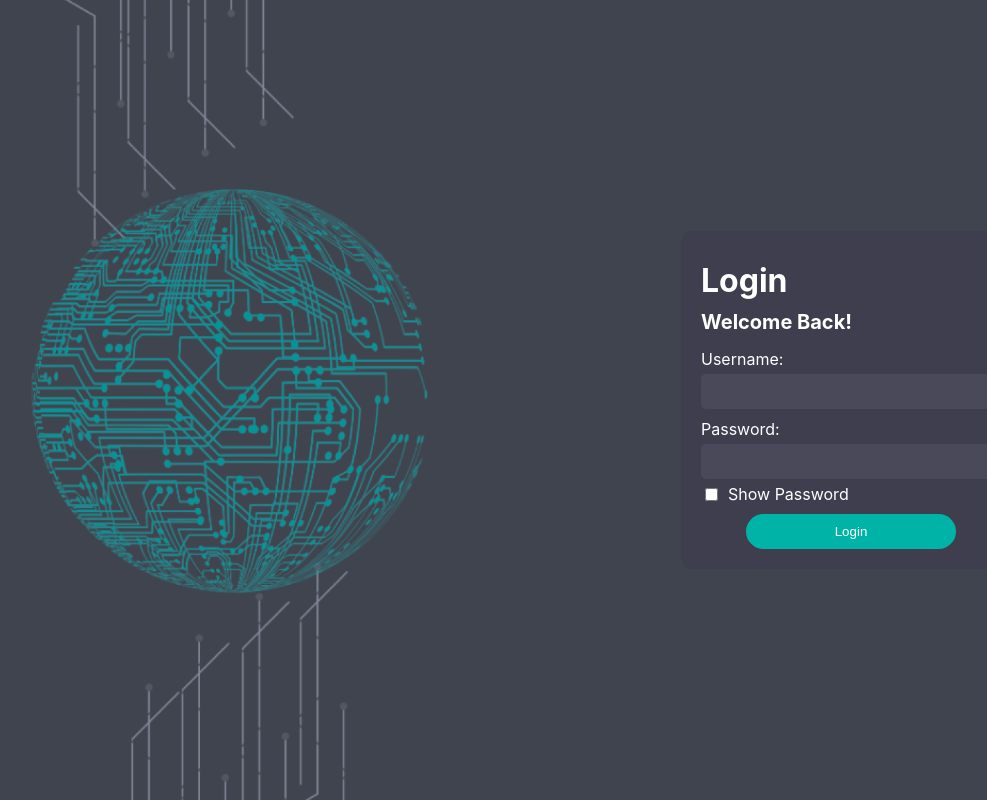
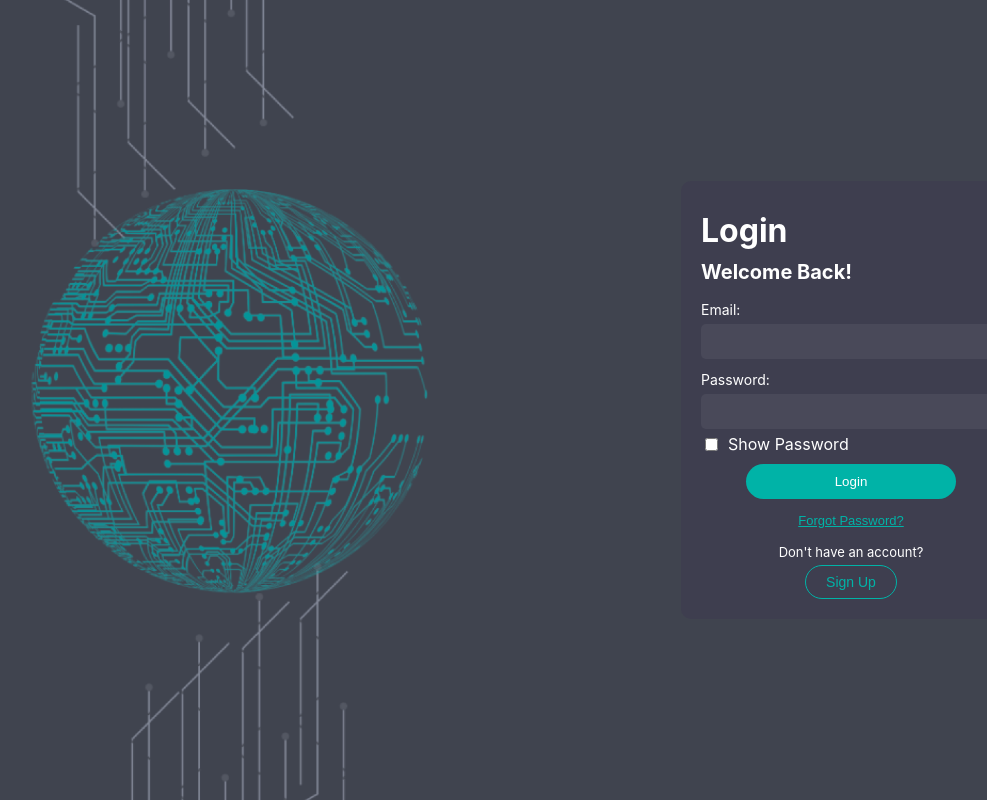
Before and after one commit to BehJiaLing/dbkl_project, a React (Create React App) app: page /login in a window 1280 px wide. Shown: the whole page, without its empty margins (9-996 px from the left). Built offline with nearby package versions, Linux system fonts and the light colour scheme.

Commit message:
UDT: update the login way (authToken & strong password)

```diff
--- a/src/login.js
+++ b/src/login.js
@@ -1,15 +1,14 @@
 import React, { useState, useEffect } from "react";
 import { useNavigate } from "react-router-dom";
-import axiosInstance from './axiosConfig';
+import axiosInstance from "./axiosConfig";
 
 const LoginForm = () => {
-    const [username, setUsername] = useState("");
+    const [email, setEmail] = useState("");
     const [password, setPassword] = useState("");
-    const [error, setError] = useState(null);
     const [showPassword, setShowPassword] = useState(false);
     const [isLoading, setIsLoading] = useState(false);
+    const [isMobile, setIsMobile] = useState(window.innerWidth <= 768);
     const navigate = useNavigate();
-    const [isMobile, setIsMobile] = useState(window.innerWidth <= 768);
 
     useEffect(() => {
         const handleResize = () => setIsMobile(window.innerWidth <= 768);
@@ -20,40 +19,44 @@ const LoginForm = () => {
     const handleLogin = async (e) => {
         e.preventDefault();
 
-        setError("");
-
-        if (!username || !password) {
-            setError("Both username and password are required.");
+        if (!email || !password) {
+            alert("Both email and password are required.");
             return;
         }
 
         setIsLoading(true);
 
+        try {
+            const response = await axiosInstance.post("/api/auth/login", {
+                email,
+                password,
+            });
 
-        try {
-            const response = await axiosInstance.get("/api/login/login-data");
+            const { user } = response.data;
 
-            const foundUser = response.data.find(
-                (user) => user.username === username && user.password === password
-            );
+            localStorage.setItem("userId", user.id);
+            localStorage.setItem("userRole", user.role);
+            localStorage.setItem("activeContent", "overview");
 
-            if (foundUser) {
-                const token = "huehdw768hduye@hue7";
-                localStorage.setItem("authToken", token);
-                localStorage.setItem("adminId", foundUser.id);
-                alert("Login successful!");
-                setError("");
-                setIsLoading(false);
-                navigate("/dashboard");
-            } else {
-                setError("Invalid username or password.");
-                setIsLoading(false);
-            }
-        } catch (error) {
-            setError("Login failed. Please check your credentials.");
-            console.error("Error during login:", error);
+            alert("Login successful!");
+            setIsLoading(false);
+            navigate("/dashboard");
+        } catch (err) {
+            console.error("Error during login:", err);
+            const msg =
+                err.response?.data?.message ||
+                "Login failed. Please check your credentials.";
+            alert(msg);
             setIsLoading(false);
         }
+    };
+
+    const goToSignup = () => {
+        navigate("/signup");
+    };
+
+    const goToForgotPassword = () => {
+        navigate("/forgot-password");
     };
 
     return (
@@ -63,11 +66,11 @@ const LoginForm = () => {
                 <h2 style={styles.subTitle}>Welcome Back!</h2>
                 <form onSubmit={handleLogin}>
                     <div style={styles.inputGroup}>
-                        <label style={styles.label}>Username:</label>
+                        <label style={styles.label}>Email:</label>
                         <input
-                            type="text"
-                            value={username}
-                            onChange={(e) => setUsername(e.target.value)}
+                            type="email"
+                            value={email}
+                            onChange={(e) => setEmail(e.target.value)}
                             style={styles.input}
                             required
                         />
@@ -91,17 +94,39 @@ const LoginForm = () => {
                             <label style={styles.checkboxLabel}>Show Password</label>
                         </div>
                     </div>
-                    {error && <p style={styles.error}>{error}</p>}
+
                     <button type="submit" style={styles.button} disabled={isLoading}>
                         {isLoading ? "Logging in..." : "Login"}
                     </button>
                 </form>
+
+                {/* Forgot password under form */}
+                <div style={styles.forgotWrapper}>
+                    <button
+                        type="button"
+                        onClick={goToForgotPassword}
+                        style={styles.linkButton}
+                    >
+                        Forgot Password?
+                    </button>
+                </div>
+
+                {/* Sign up section */}
+                <div style={styles.signupWrapper}>
+                    <span style={styles.signupText}>Don&apos;t have an account?</span>
+                    <button
+                        type="button"
+                        onClick={goToSignup}
+                        style={styles.signupButton}
+                    >
+                        Sign Up
+                    </button>
+                </div>
             </div>
         </div>
     );
 };
 
-// Inline styles
 const styles = {
     pageWrapper: {
         height: "100vh",
@@ -115,7 +140,6 @@ const styles = {
         backgroundPosition: "center",
         backgroundRepeat: "no-repeat",
     },
-
     pageWrapperMobile: {
         height: "100vh",
         display: "flex",
@@ -128,7 +152,6 @@ const styles = {
         backgroundPosition: "left center",
         backgroundRepeat: "no-repeat",
     },
-
     container: {
         maxWidth: "300px",
         width: "100%",
@@ -137,7 +160,6 @@ const styles = {
         borderRadius: "10px",
         textAlign: "left",
     },
-
     containerMobile: {
         maxWidth: "100%",
         width: "90%",
@@ -146,27 +168,26 @@ const styles = {
         borderRadius: "10px",
         textAlign: "left",
     },
-
     title: {
         fontSize: "32px",
         color: "white",
         marginTop: "10px",
         marginBottom: "10px",
     },
-
     subTitle: {
         fontSize: "20px",
         color: "white",
         marginTop: "10px",
         marginBottom: "15px",
     },
-
     inputGroup: {
         marginBottom: "10px",
         textAlign: "left",
         color: "white",
     },
-
+    label: {
+        fontSize: "14px",
+    },
     input: {
         width: "100%",
         padding: "10px",
@@ -179,7 +200,6 @@ const styles = {
         height: "35px",
         boxSizing: "border-box",
     },
-
     button: {
         width: "70%",
         padding: "10px",
@@ -188,28 +208,53 @@ const styles = {
         border: "none",
         borderRadius: "50px",
         cursor: "pointer",
-        marginTop: "50px",
+        marginTop: "30px",
         margin: "0 auto",
         display: "block",
     },
-
-    error: {
-        color: "red",
-        marginBottom: "10px",
-    },
-
     showPasswordContainer: {
         display: "flex",
         alignItems: "center",
         marginTop: "5px",
     },
-
     checkbox: {
         marginRight: "10px",
     },
-
     checkboxLabel: {
         color: "white",
+    },
+    forgotWrapper: {
+        marginTop: "10px",
+        textAlign: "center",
+    },
+    linkButton: {
+        background: "none",
+        border: "none",
+        color: "#00b3a7",
+        cursor: "pointer",
+        fontSize: "13px",
+        textDecoration: "underline",
+    },
+    signupWrapper: {
+        marginTop: "15px",
+        textAlign: "center",
+        display: "flex",
+        flexDirection: "column",
+        alignItems: "center",
+        gap: "5px",
+    },
+    signupText: {
+        color: "white",
+        fontSize: "13px",
+    },
+    signupButton: {
+        padding: "8px 20px",
+        backgroundColor: "transparent",
+        borderRadius: "50px",
+        border: "1px solid #00b3a7",
+        color: "#00b3a7",
+        cursor: "pointer",
+        fontSize: "14px",
     },
 };
 
```
